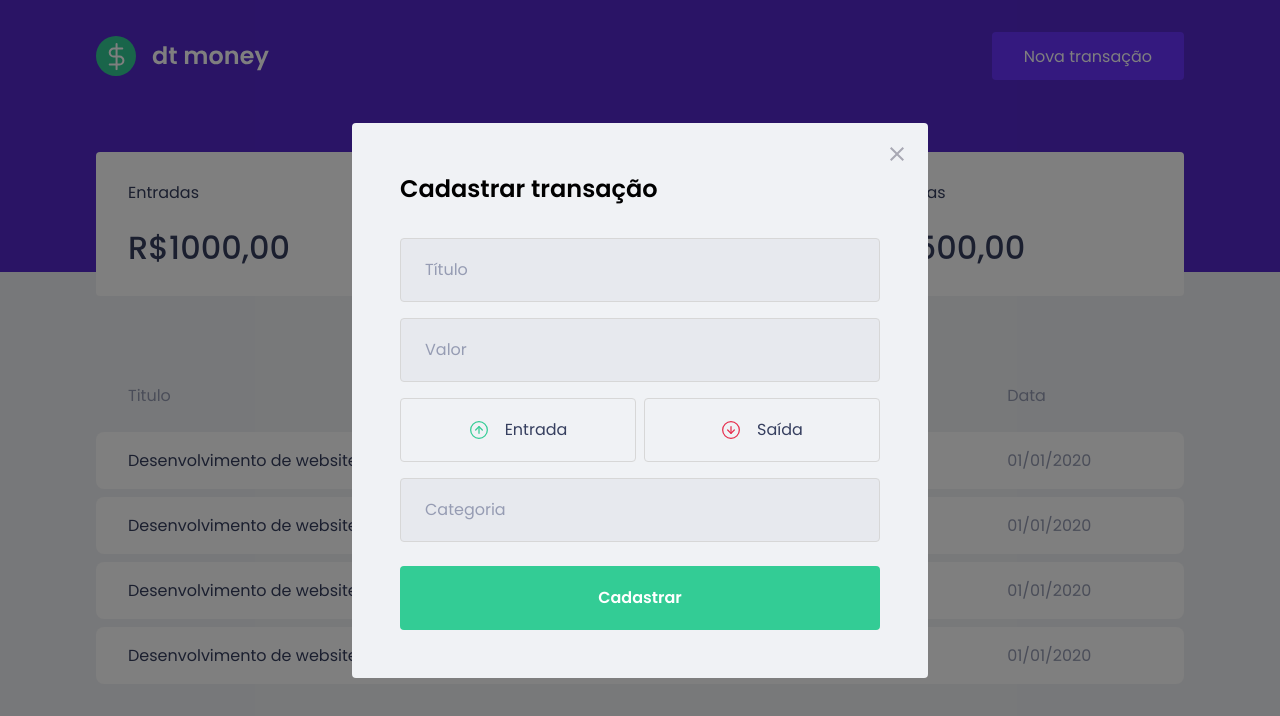
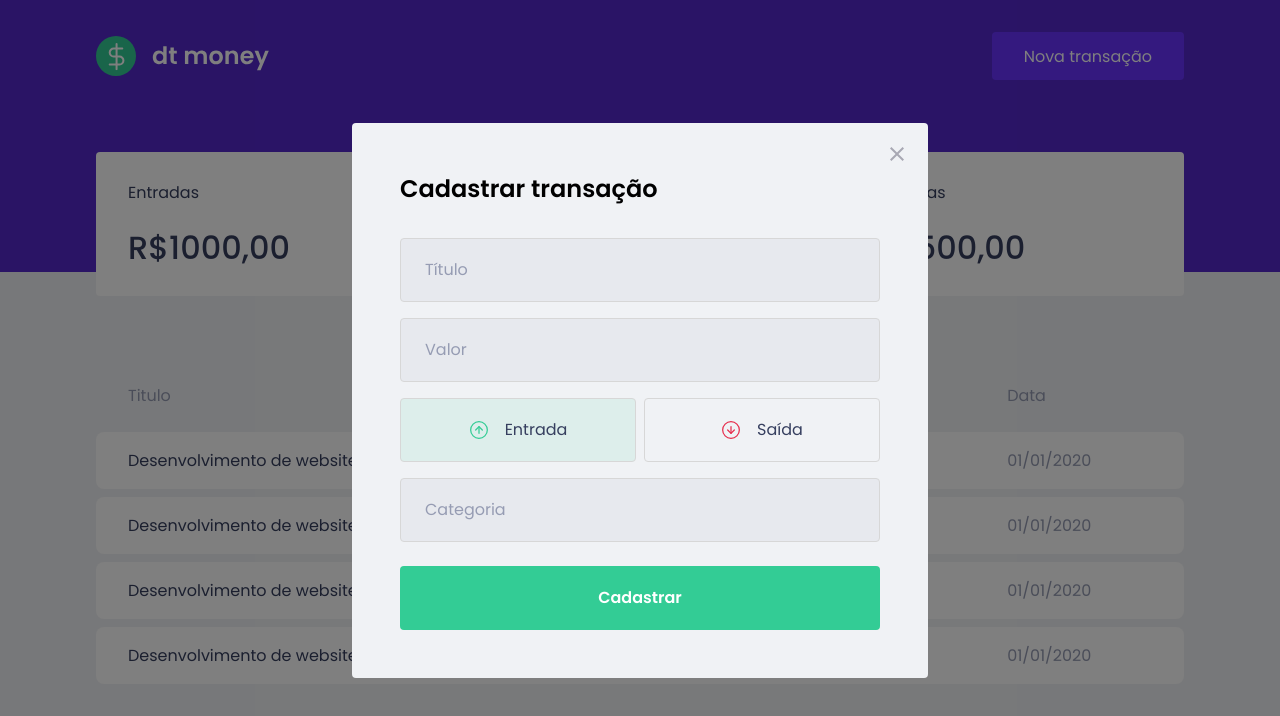
Before and after one commit to luizsmatos/dt-finances, a React (Create React App) app: page / in a window 1280 px wide. Both pictures are taken after a click on the button "Nova transação". Shown: the top 716 px of the page. Built offline with nearby package versions, Linux system fonts and the light colour scheme; no server answers.

Commit message:
style: Cores dos botões

```diff
--- a/src/components/NewTransactionModal/index.tsx
+++ b/src/components/NewTransactionModal/index.tsx
@@ -1,5 +1,6 @@
+import { useState } from 'react';
 import Modal from 'react-modal';
-import { Container, TransactionTypeContainer } from './styles';
+import { Container, TransactionTypeContainer, RadioBox } from './styles';
 import closeImg from '../../assets/close.svg';
 import incomeImg from '../../assets/income.svg';
 import outcomeImg from '../../assets/outcome.svg';
@@ -9,10 +10,9 @@
   onRequestClose: () => void;
 }
 
-export function NewTransactionModal({
-  isOpen,
-  onRequestClose,
-}: NewTransactionModalProps) {
+export function NewTransactionModal({isOpen, onRequestClose}: NewTransactionModalProps) {
+  const [type, setType] = useState('deposit');
+
   return (
     <Modal
       isOpen={isOpen}
@@ -32,14 +32,28 @@
         <input type="text" placeholder="Título" />
         <input type="number" placeholder="Valor" />
         <TransactionTypeContainer>
-          <button type="button">
+          <RadioBox
+            type="button"
+            onClick={() => {
+              setType('deposit');
+            }}
+            isActive={type === 'deposit'}
+            activeColor="green"
+          >
             <img src={incomeImg} alt="Entrada" />
             <span>Entrada</span>
-          </button>
-          <button type="button">
+          </RadioBox>
+          <RadioBox
+            type="button"
+            onClick={() => {
+              setType('withdraw');
+            }}
+            isActive={type === 'withdraw'}
+            activeColor="red"
+          >
             <img src={outcomeImg} alt="Saída" />
             <span>Saída</span>
-          </button>
+          </RadioBox>
         </TransactionTypeContainer>
 
         <input type="text" placeholder="Categoria" />
--- a/src/components/NewTransactionModal/styles.ts
+++ b/src/components/NewTransactionModal/styles.ts
@@ -1,5 +1,5 @@
 import styled from 'styled-components';
-import { darken } from 'polished';
+import { darken, transparentize } from 'polished';
 
 export const Container = styled.form`
   h2 {
@@ -20,8 +20,7 @@
     font-weight: 400;
     font-size: 1rem;
 
-
-    &::placeholder{
+    &::placeholder {
       color: var(--text-body);
     }
 
@@ -30,7 +29,7 @@
     }
   }
 
-  button[type="submit"] {
+  button[type='submit'] {
     width: 100%;
     padding: 0 1.5rem;
     height: 4rem;
@@ -58,13 +57,26 @@
   display: grid;
   grid-template-columns: 1fr 1fr;
   gap: 0.5rem;
+`;
 
-  button {
+interface RadioBoxProps {
+  isActive: boolean;
+  activeColor: 'green' | 'red';
+}
+
+const colors = {
+  green: '#33cc95',
+  red: '#e52e4d',
+};
+
+export const RadioBox = styled.button<RadioBoxProps>`
   height: 4rem;
   border: 1px solid #d7d7d7;
   border-radius: 0.25rem;
 
-    background: transparent;
+  background: ${(props) => (
+    props.isActive ? transparentize(0.9, colors[props.activeColor]) : 'transparent'
+  )};
 
   display: flex;
   align-items: center;
@@ -87,5 +99,4 @@
     font-size: 1rem;
     color: var(--text-title);
   }
-  }
-`
+`;
```
Lines whose indentation alone changed are shown as unchanged.
